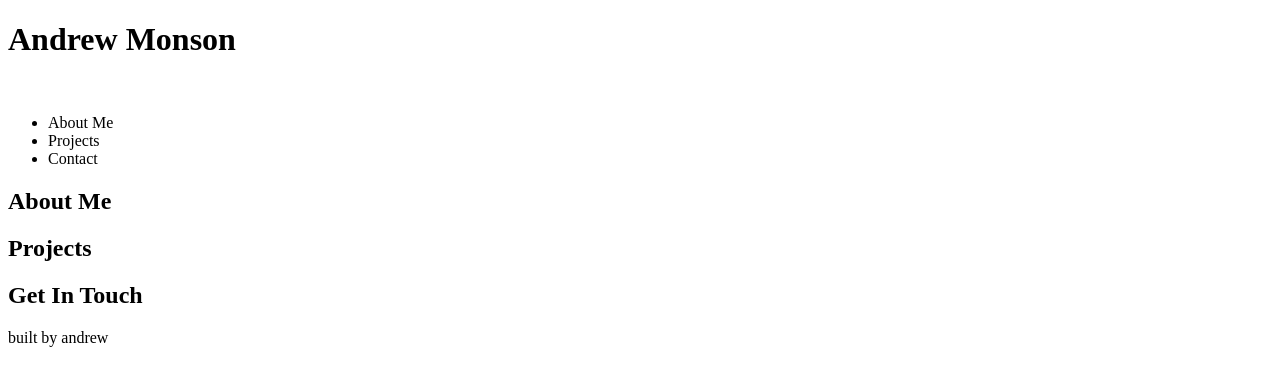
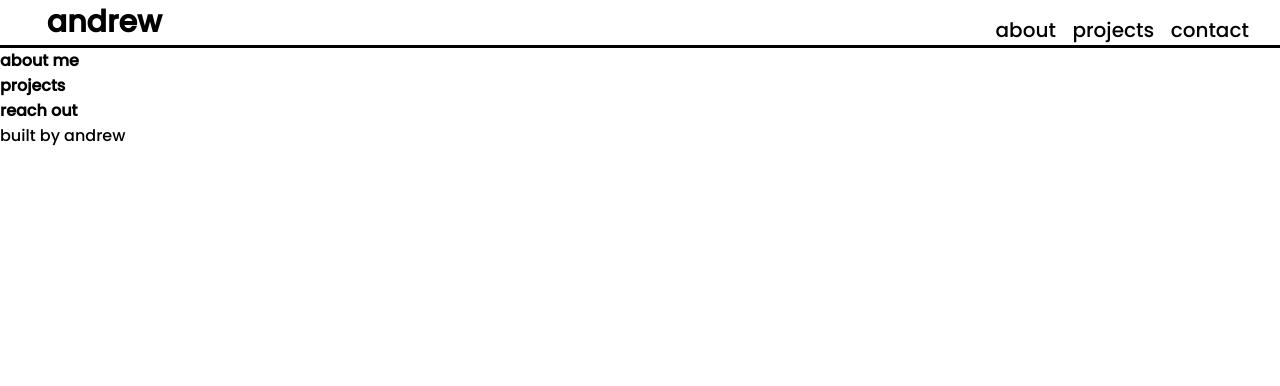
Before and after one commit to AndrewCMonson/challenge-2, a plain HTML site: page index.html in a window 1280 px wide. Drawn offline with Linux system fonts and the light colour scheme.

Commit message:
fonts, header alignment/nav alignment

```diff
--- a/assets/css/style.css
+++ b/assets/css/style.css
@@ -0,0 +1,31 @@
+* {
+    margin: 0;
+    padding: 0;
+    font-family: 'Poppins', sans-serif;
+    background: transparent;
+    font-size: 16px;
+}
+
+header {
+    display: flex;
+    justify-content: space-between;
+    align-items: end;
+    border-bottom: solid black .1875em;
+}
+
+header h1 {
+    font-size: min(max(2.5vw, 25px), 30px);
+    margin-left: 1.56em;
+
+}
+
+header ul {
+    margin-right: 1.56em;
+}
+
+.nav li {
+    display: inline;
+    padding: .31em;
+    font-size: min(max(2.5vw, 25px), 20px);
+
+}
--- a/index.html
+++ b/index.html
@@ -6,26 +6,29 @@
         <link rel="icon" type="image/x-icon" href="./assets/resources/favicon.ico">
         <meta name="viewport" content="width=device-width, initial-scale=1.0">
         <link href="./assets/css/style.css" type="text/css" rel="stylesheet">
+        <link rel="preconnect" href="https://fonts.googleapis.com">
+        <link rel="preconnect" href="https://fonts.gstatic.com" crossorigin>
+        <link href="https://fonts.googleapis.com/css2?family=Poppins:wght@500&display=swap" rel="stylesheet">
     </head>
     <body>
         <header>
-            <h1>Andrew Monson</h1>
+            <h1>andrew</h1>
             <img src="" alt=""/>
             <ul class="nav">
-                <li>About Me</li>
-                <li>Projects</li>
-                <li>Contact</li>
+                <li>about</li>
+                <li>projects</li>
+                <li>contact</li>
             </ul>
         </header>
         <main>
             <section class="about-me">
-                <h2>About Me</h2>
+                <h2>about me</h2>
             </section>
             <section class="projects">
-                <h2>Projects</h2>
+                <h2>projects</h2>
             </section>
             <section class="contact">
-                <h2>Get In Touch</h2>
+                <h2>reach out</h2>
             </section>
         </main>
         <footer>
```
